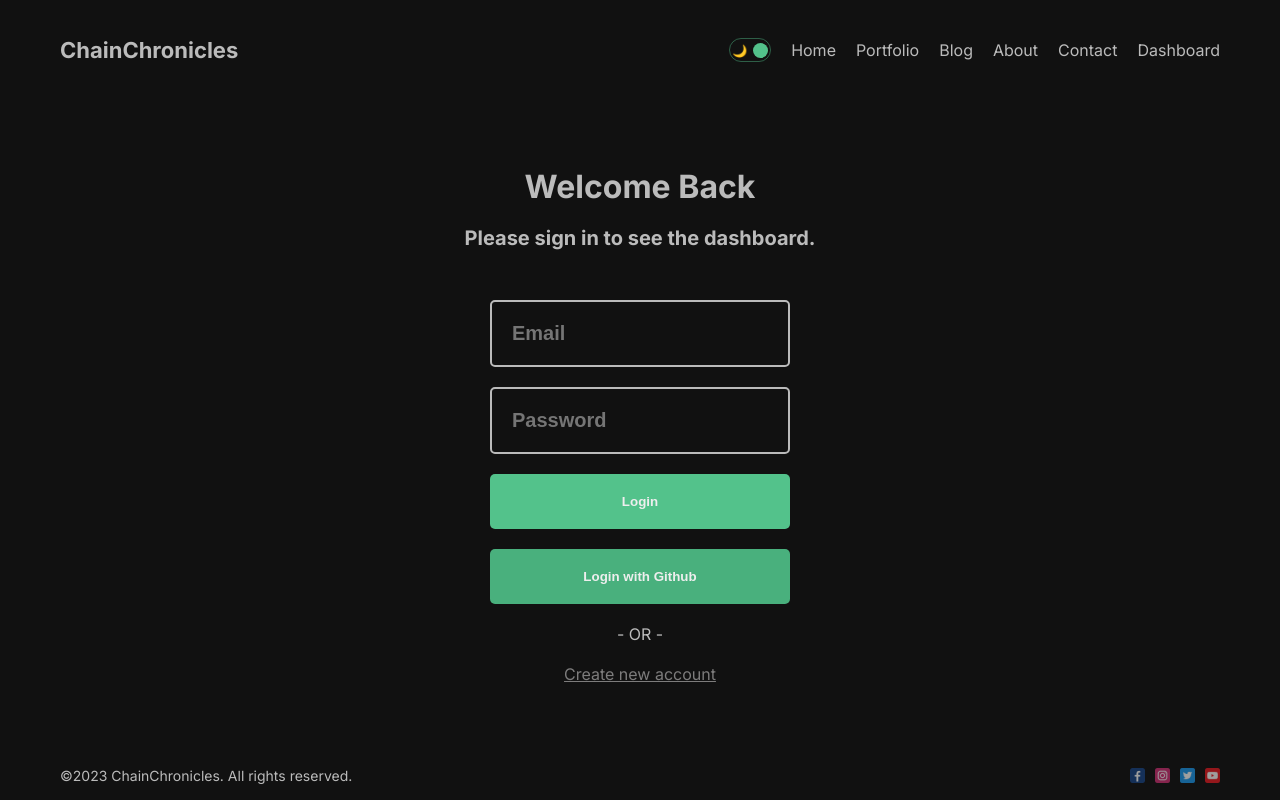
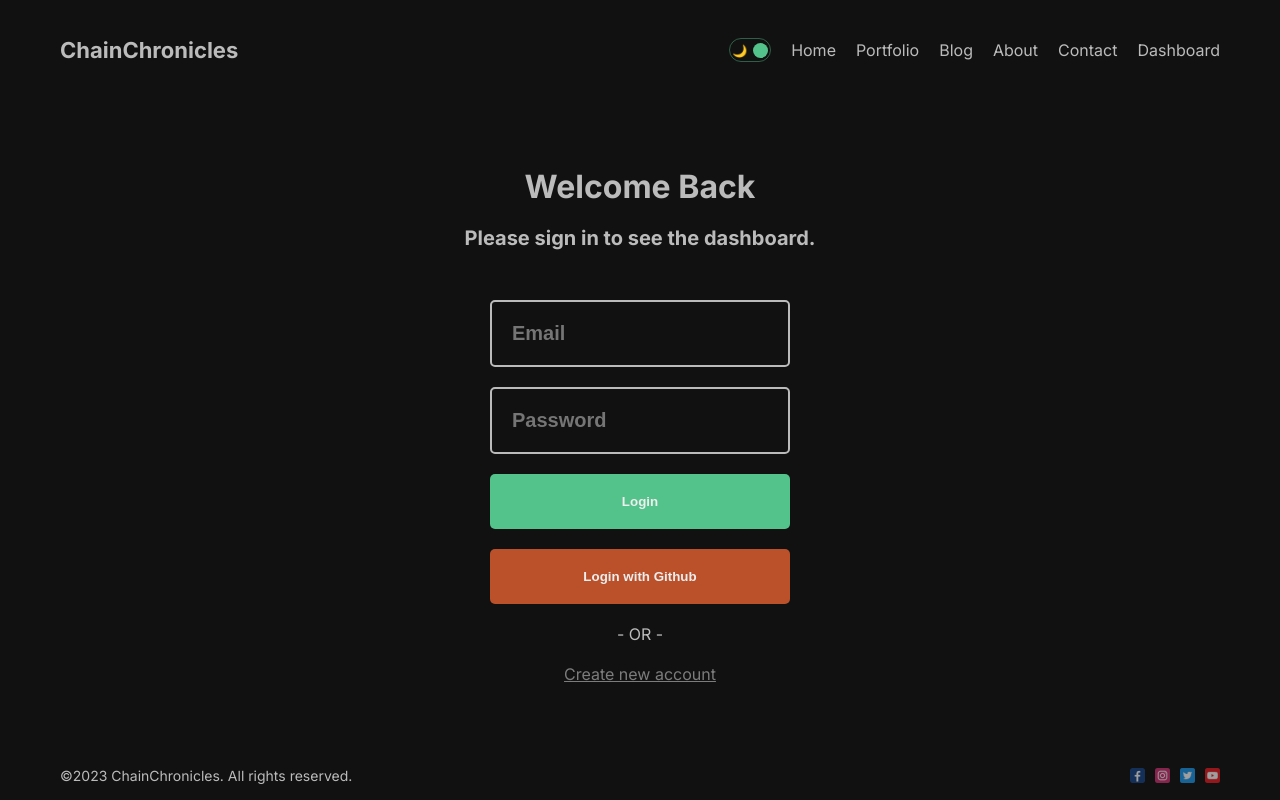
Before and after one commit to omondi8399/ChainChronicles-2.0, a Next.js app: page /dashboard/login in a window 1280 px wide. In both pictures the pointer is over the button "Login with Github". Built offline with nearby package versions, Linux system fonts and the light colour scheme; no server answers.

Commit message:
updated login page

```diff
--- a/src/app/dashboard/(auth)/login/page.module.css
+++ b/src/app/dashboard/(auth)/login/page.module.css
@@ -61,10 +61,10 @@
   color: rgb(61, 61, 61);
 }
 
-.google {
+.github {
   background-color: rgba(228, 97, 50, 0.72);
 }
 
-.google:hover {
+.github:hover {
   background-color: rgba(228, 97, 50, 0.803);
 }
```
